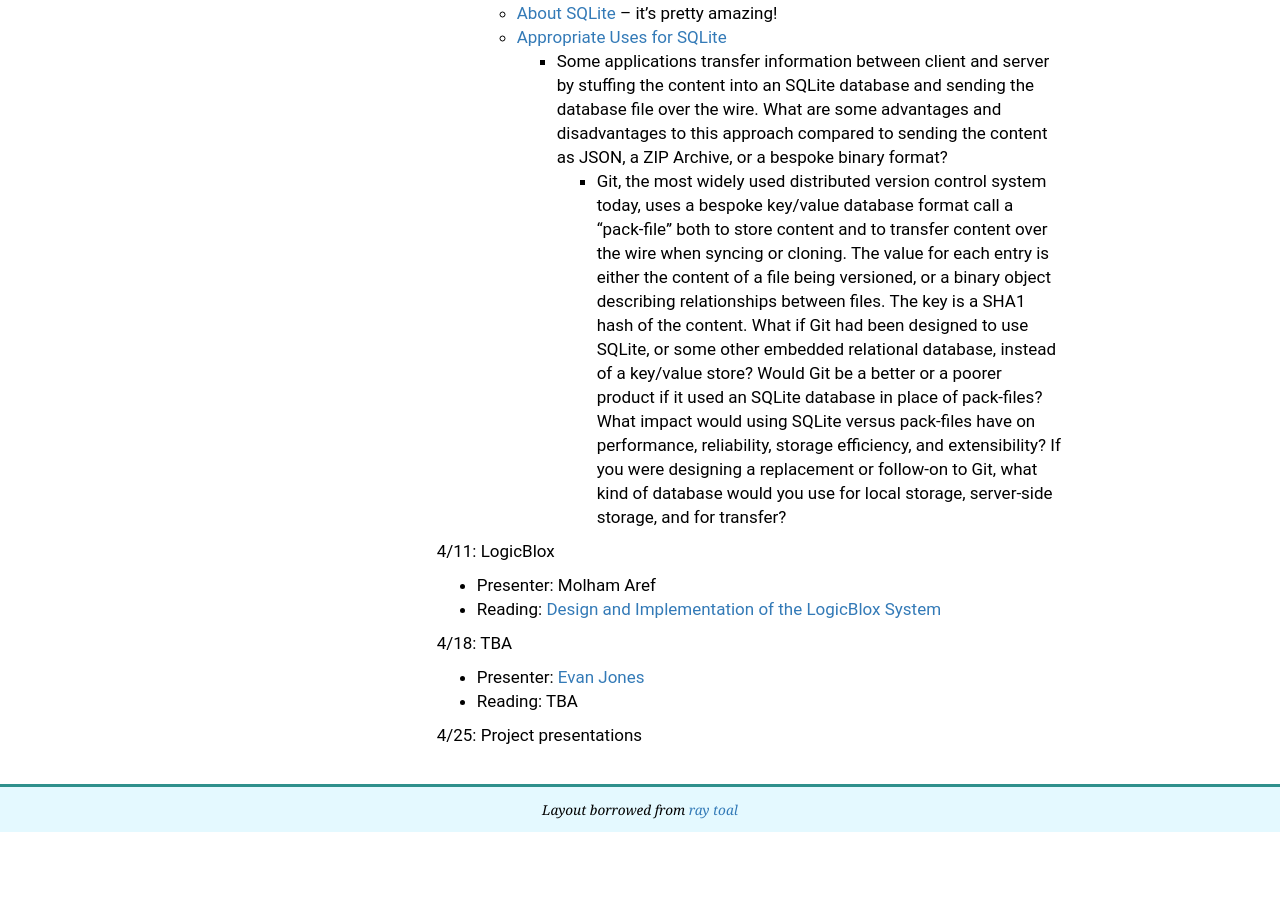
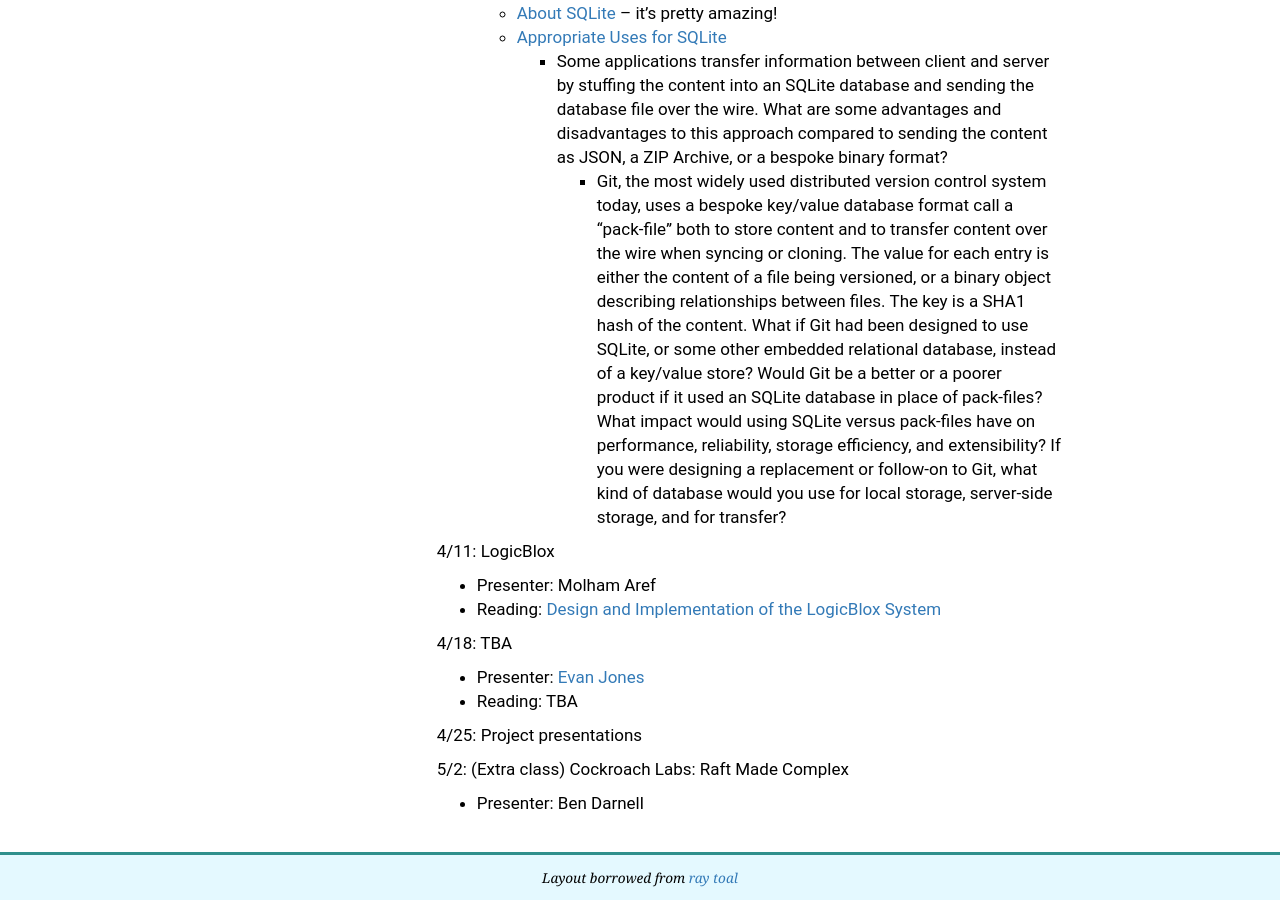
Before and after one commit to columbiadb/columbiadb.github.io, a Jekyll site: the page built from index.md, in a window 1280 px wide and 900 px high, scrolled down 4224 px. Built offline with Jekyll 4.4.1, drawn with Linux system fonts in a browser that asks for light colours; before the commit the page ends 5056 px from its top, so only the background shows below that.

Commit message:
lazy commit msg

```diff
--- a/index.md
+++ b/index.md
@@ -178,3 +178,6 @@
 * Reading: TBA
 
 4/25: Project presentations
+
+5/2: (Extra class) Cockroach Labs: Raft Made Complex
+* Presenter: Ben Darnell
```
